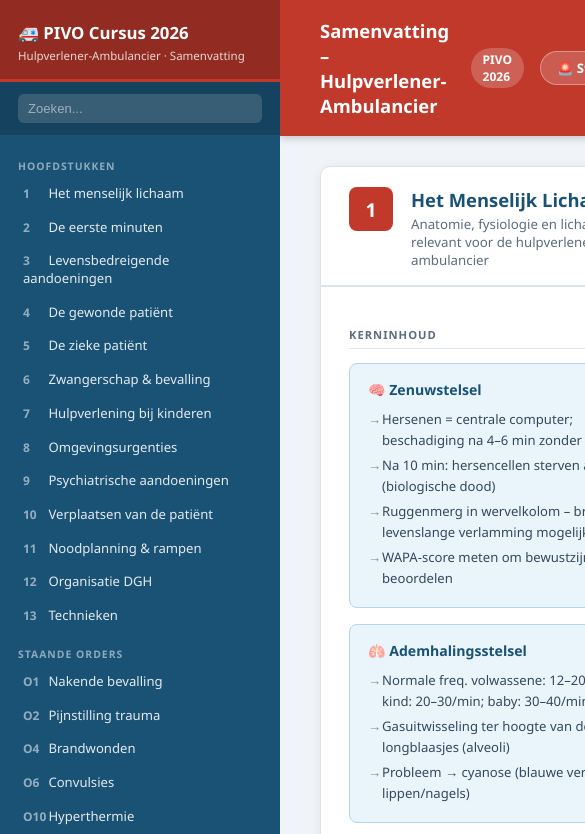
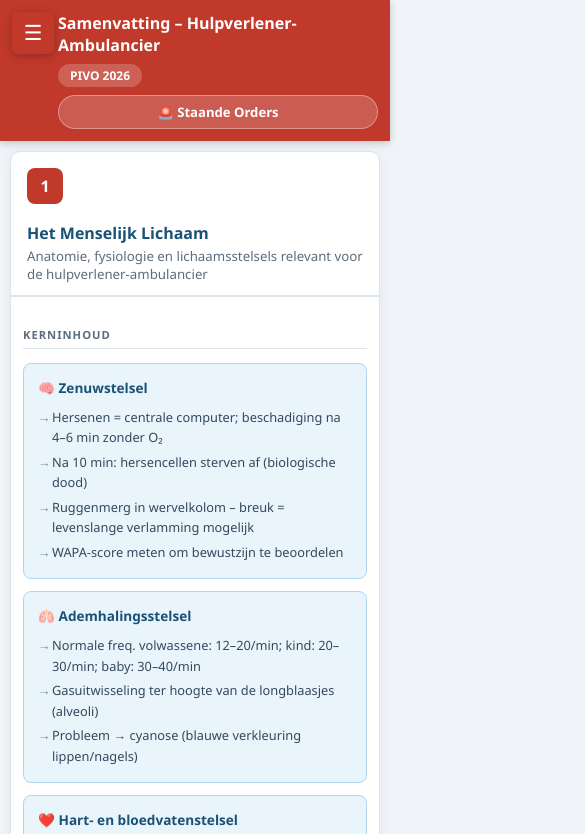
Before and after one commit to MrAyoub11/MrAyoub11.github.io, a plain HTML site: page PIVO-Cursus-Samenvatting.html in a window 390 px wide. Shown: the top 834 px of the page, 585 px wide, since content can reach past the window. Drawn offline with Linux system fonts and the light colour scheme.

Commit message:
responsiveness samenvatting

```diff
--- a/PIVO-Cursus-Samenvatting.html
+++ b/PIVO-Cursus-Samenvatting.html
@@ -260,6 +260,71 @@
   .abc-tag.c { background: var(--green); }
   .abc-tag.d { background: var(--orange); }
 
+  /* MOBILE RESPONSIVE */
+  #menu-toggle {
+    display: none;
+    position: fixed;
+    top: 12px; left: 12px;
+    z-index: 200;
+    background: var(--red);
+    color: #fff;
+    border: none;
+    border-radius: 6px;
+    width: 42px; height: 42px;
+    font-size: 1.3rem;
+    box-shadow: 0 2px 8px rgba(0,0,0,0.25);
+  }
+  #sidebar-overlay { display: none; }
+
+  @media (max-width: 900px) {
+    body { display: block; }
+    #menu-toggle { display: block; }
+    #sidebar {
+      transform: translateX(-100%);
+      transition: transform 0.25s ease;
+      z-index: 300;
+      width: 80%;
+      max-width: 300px;
+    }
+    #sidebar.open { transform: translateX(0); }
+    #sidebar-overlay {
+      display: none;
+      position: fixed;
+      inset: 0;
+      background: rgba(0,0,0,0.45);
+      z-index: 250;
+    }
+    #sidebar-overlay.open { display: block; }
+    #main { margin-left: 0; }
+    #top-bar {
+      padding: 14px 16px 14px 64px;
+      flex-wrap: wrap;
+      gap: 8px;
+    }
+    #top-bar h2 { font-size: 1rem; }
+    #top-bar a { margin-left: 0 !important; order: 3; width: 100%; justify-content: center; }
+    .content { padding: 16px; }
+    .chapter-header { padding: 16px 16px 12px; flex-wrap: wrap; }
+    .chapter-body { padding: 16px; }
+    .card-grid { grid-template-columns: 1fr; gap: 12px; }
+    .card { padding: 14px; }
+    .protocol-body { padding: 12px 14px; }
+    .so-header { padding: 12px 14px; flex-wrap: wrap; }
+    .so-body { padding: 14px; }
+    .steps-inline { gap: 6px; }
+    .step { font-size: 0.74rem; padding: 5px 10px; }
+  }
+
+  @media (max-width: 480px) {
+    #top-bar { padding: 12px 12px 12px 58px; }
+    .chapter-num { width: 36px; height: 36px; font-size: 1rem; }
+    .chapter-header-text h2 { font-size: 1rem; }
+    .content { padding: 10px; }
+    .chapter-body { padding: 12px; }
+    .card h3 { font-size: 0.85rem; }
+    .card ul li { font-size: 0.8rem; }
+  }
+
   .steps-inline { display: flex; flex-wrap: wrap; gap: 8px; margin-top: 10px; }
   .step {
     background: var(--gray);
@@ -275,6 +340,9 @@
 </style>
 </head>
 <body>
+
+<button id="menu-toggle" onclick="toggleSidebar()" aria-label="Menu">☰</button>
+<div id="sidebar-overlay" onclick="toggleSidebar()"></div>
 
 <aside id="sidebar">
   <div id="sidebar-header">
@@ -1756,11 +1824,18 @@
 </div><!-- #main -->
 
 <script>
+function toggleSidebar() {
+  document.getElementById('sidebar').classList.toggle('open');
+  document.getElementById('sidebar-overlay').classList.toggle('open');
+}
+
 // Smooth scroll & active nav
 document.querySelectorAll('#nav-list a').forEach(a => {
   a.addEventListener('click', e => {
     document.querySelectorAll('#nav-list a').forEach(x => x.classList.remove('active'));
     a.classList.add('active');
+    document.getElementById('sidebar').classList.remove('open');
+    document.getElementById('sidebar-overlay').classList.remove('open');
   });
 });
 
```
